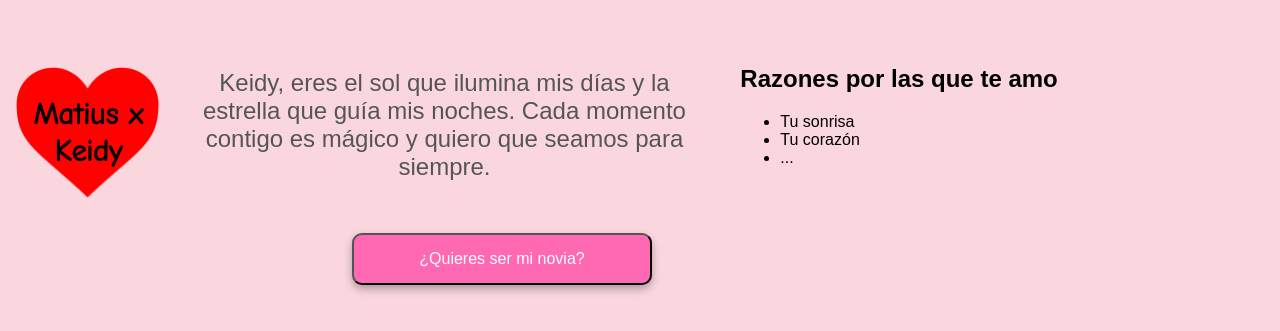
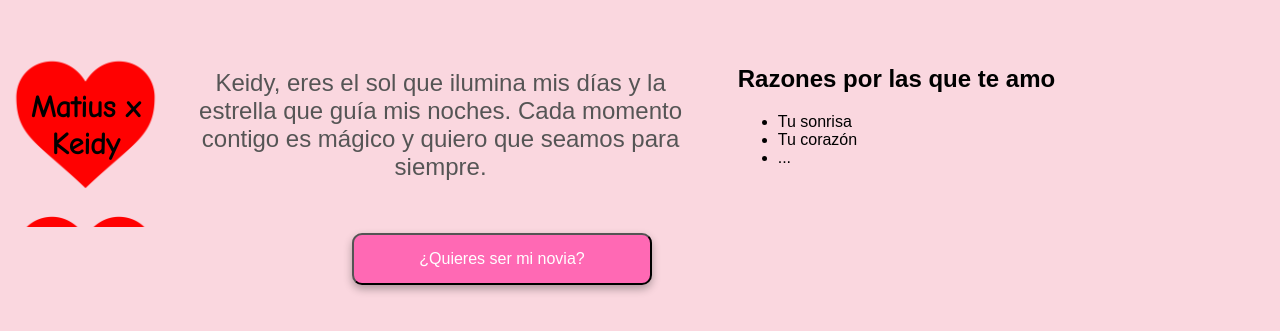
Before and after one commit to Mattvolkan/keidy, a plain HTML site: page index.html in a window 1280 px wide. Shown: the part 271-602 px from the top of the page. Drawn offline with Linux system fonts and the light colour scheme.

Commit message:
Update est.css

```diff
--- a/est.css
+++ b/est.css
@@ -58,8 +58,10 @@
     header {
       text-align: center;
       background-image: url('Heart_corazón.svg.png');
-      width: 210px;
-      background-size: 99%;
+      width: 200px;
+      height: 140px;
+      background-size: 100%;
+      position: relative;
       color: white;
       padding: 20px;
     }
```
